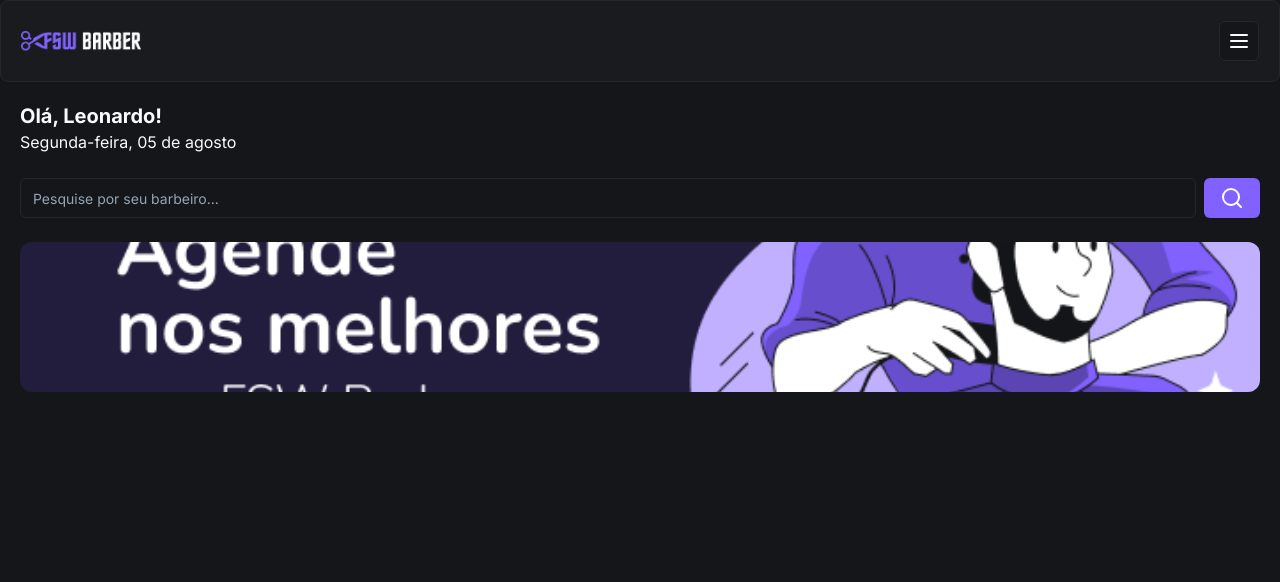
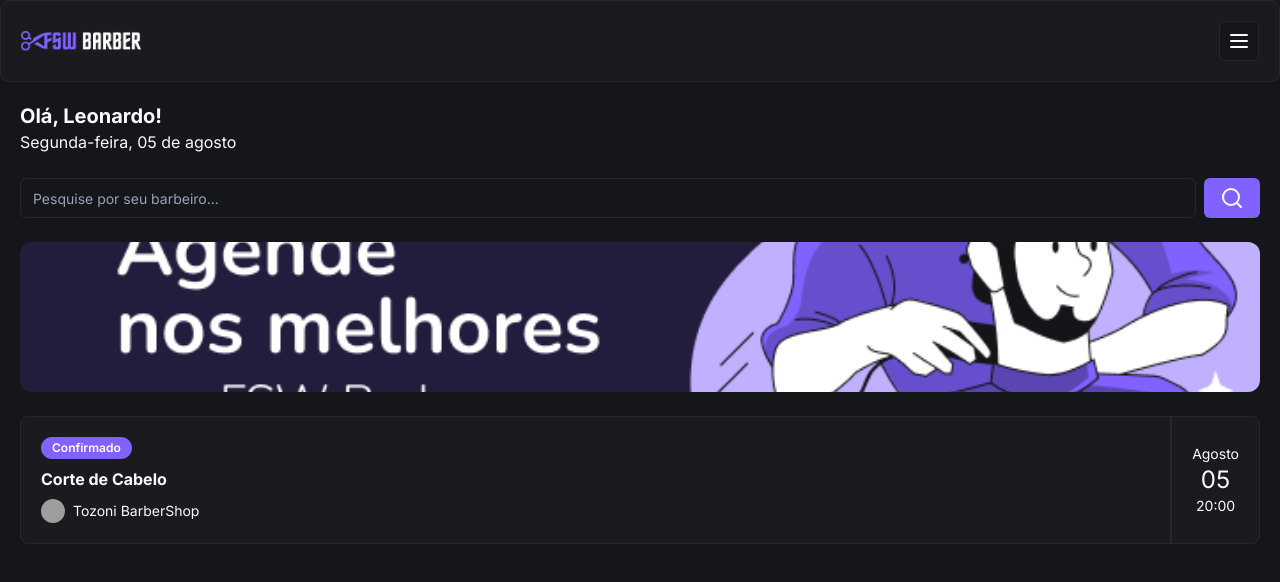
Before and after one commit to Leonardo-Tozoni/meu-barbeiro, a Next.js app: page / in a window 1280 px wide. Shown: the top 582 px of the page. Built offline with nearby package versions, Linux system fonts and the light colour scheme; grey boxes are pictures that could not be loaded.

Commit message:
feat: add booking item

```diff
--- a/package.json
+++ b/package.json
@@ -14,6 +14,7 @@
   },
   "dependencies": {
     "@prisma/client": "5.17.0",
+    "@radix-ui/react-avatar": "^1.1.0",
     "@radix-ui/react-slot": "^1.1.0",
     "class-variance-authority": "^0.7.0",
     "clsx": "^2.1.1",
--- /dev/null
+++ b/src/app/_components/ui/avatar.tsx
@@ -0,0 +1,50 @@
+'use client';
+
+import * as React from 'react';
+import * as AvatarPrimitive from '@radix-ui/react-avatar';
+
+import { cn } from '@/app/_lib/utils';
+
+const Avatar = React.forwardRef<
+  React.ElementRef<typeof AvatarPrimitive.Root>,
+  React.ComponentPropsWithoutRef<typeof AvatarPrimitive.Root>
+>(({ className, ...props }, ref) => (
+  <AvatarPrimitive.Root
+    ref={ref}
+    className={cn(
+      'relative flex h-10 w-10 shrink-0 overflow-hidden rounded-full',
+      className
+    )}
+    {...props}
+  />
+));
+Avatar.displayName = AvatarPrimitive.Root.displayName;
+
+const AvatarImage = React.forwardRef<
+  React.ElementRef<typeof AvatarPrimitive.Image>,
+  React.ComponentPropsWithoutRef<typeof AvatarPrimitive.Image>
+>(({ className, ...props }, ref) => (
+  <AvatarPrimitive.Image
+    ref={ref}
+    className={cn('aspect-square h-full w-full', className)}
+    {...props}
+  />
+));
+AvatarImage.displayName = AvatarPrimitive.Image.displayName;
+
+const AvatarFallback = React.forwardRef<
+  React.ElementRef<typeof AvatarPrimitive.Fallback>,
+  React.ComponentPropsWithoutRef<typeof AvatarPrimitive.Fallback>
+>(({ className, ...props }, ref) => (
+  <AvatarPrimitive.Fallback
+    ref={ref}
+    className={cn(
+      'flex h-full w-full items-center justify-center rounded-full bg-muted',
+      className
+    )}
+    {...props}
+  />
+));
+AvatarFallback.displayName = AvatarPrimitive.Fallback.displayName;
+
+export { Avatar, AvatarImage, AvatarFallback };
--- /dev/null
+++ b/src/app/_components/ui/badge.tsx
@@ -0,0 +1,36 @@
+import * as React from 'react';
+import { cva, type VariantProps } from 'class-variance-authority';
+
+import { cn } from '@/app/_lib/utils';
+
+const badgeVariants = cva(
+  'inline-flex items-center rounded-full border px-2.5 py-0.5 text-xs font-semibold transition-colors focus:outline-none focus:ring-2 focus:ring-ring focus:ring-offset-2',
+  {
+    variants: {
+      variant: {
+        default:
+          'border-transparent bg-primary text-primary-foreground hover:bg-primary/80',
+        secondary:
+          'border-transparent bg-secondary text-secondary-foreground hover:bg-secondary/80',
+        destructive:
+          'border-transparent bg-destructive text-destructive-foreground hover:bg-destructive/80',
+        outline: 'text-foreground'
+      }
+    },
+    defaultVariants: {
+      variant: 'default'
+    }
+  }
+);
+
+export interface BadgeProps
+  extends React.HTMLAttributes<HTMLDivElement>,
+    VariantProps<typeof badgeVariants> {}
+
+function Badge({ className, variant, ...props }: BadgeProps) {
+  return (
+    <div className={cn(badgeVariants({ variant }), className)} {...props} />
+  );
+}
+
+export { Badge, badgeVariants };
--- a/src/app/page.tsx
+++ b/src/app/page.tsx
@@ -1,7 +1,10 @@
 import { SearchIcon } from 'lucide-react';
 import Image from 'next/image';
 import Header from './_components/Header';
+import { Avatar, AvatarImage } from './_components/ui/avatar';
+import { Badge } from './_components/ui/badge';
 import { Button } from './_components/ui/button';
+import { Card, CardContent } from './_components/ui/card';
 import { Input } from './_components/ui/input';
 
 export const Home = () => {
@@ -27,6 +30,28 @@
             className="object-cover rounded-xl"
           />
         </div>
+
+        <Card className="mt-6">
+          <CardContent className="flex justify-between p-0">
+            <div className="flex flex-col gap-2 py-5 pl-5">
+              <Badge className="w-fit">Confirmado</Badge>
+              <h3 className="font-bold">Corte de Cabelo</h3>
+
+              <div className="flex items-center gap-2">
+                <Avatar className="h-6 w-6">
+                  <AvatarImage src="https://utfs.io/f/c97a2dc9-cf62-468b-a851-bfd2bdde775f-16p.png" />
+                </Avatar>
+                <p className="text-sm">Tozoni BarberShop</p>
+              </div>
+            </div>
+
+            <div className="flex flex-col items-center justify-center px-5 border-l-2 border-solid">
+              <p className="text-sm">Agosto</p>
+              <p className="text-2xl">05</p>
+              <p className="text-sm">20:00</p>
+            </div>
+          </CardContent>
+        </Card>
       </div>
     </>
   );
```
Also changed, not shown: 1 other file (tests, documents, lock files or other folders).
